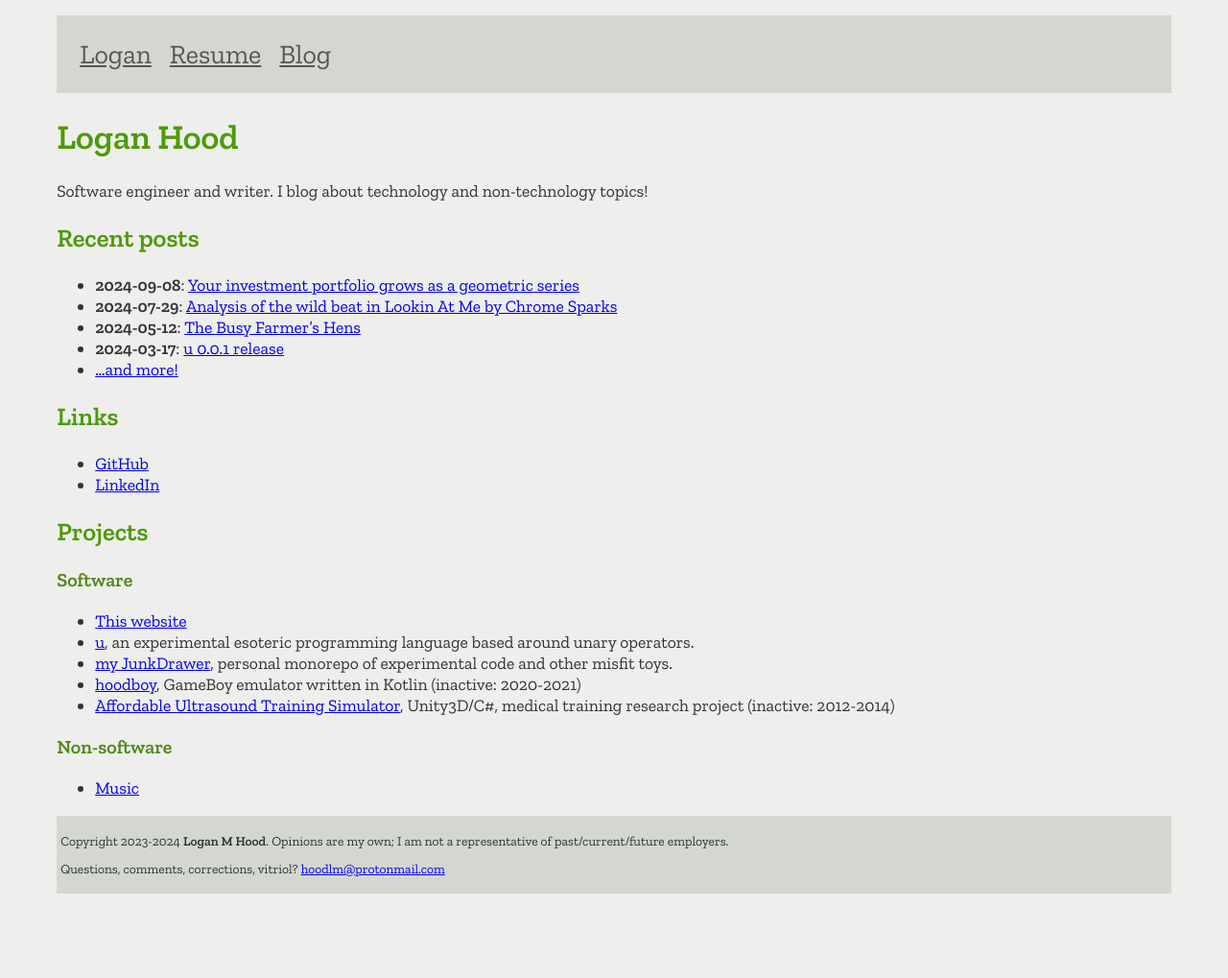
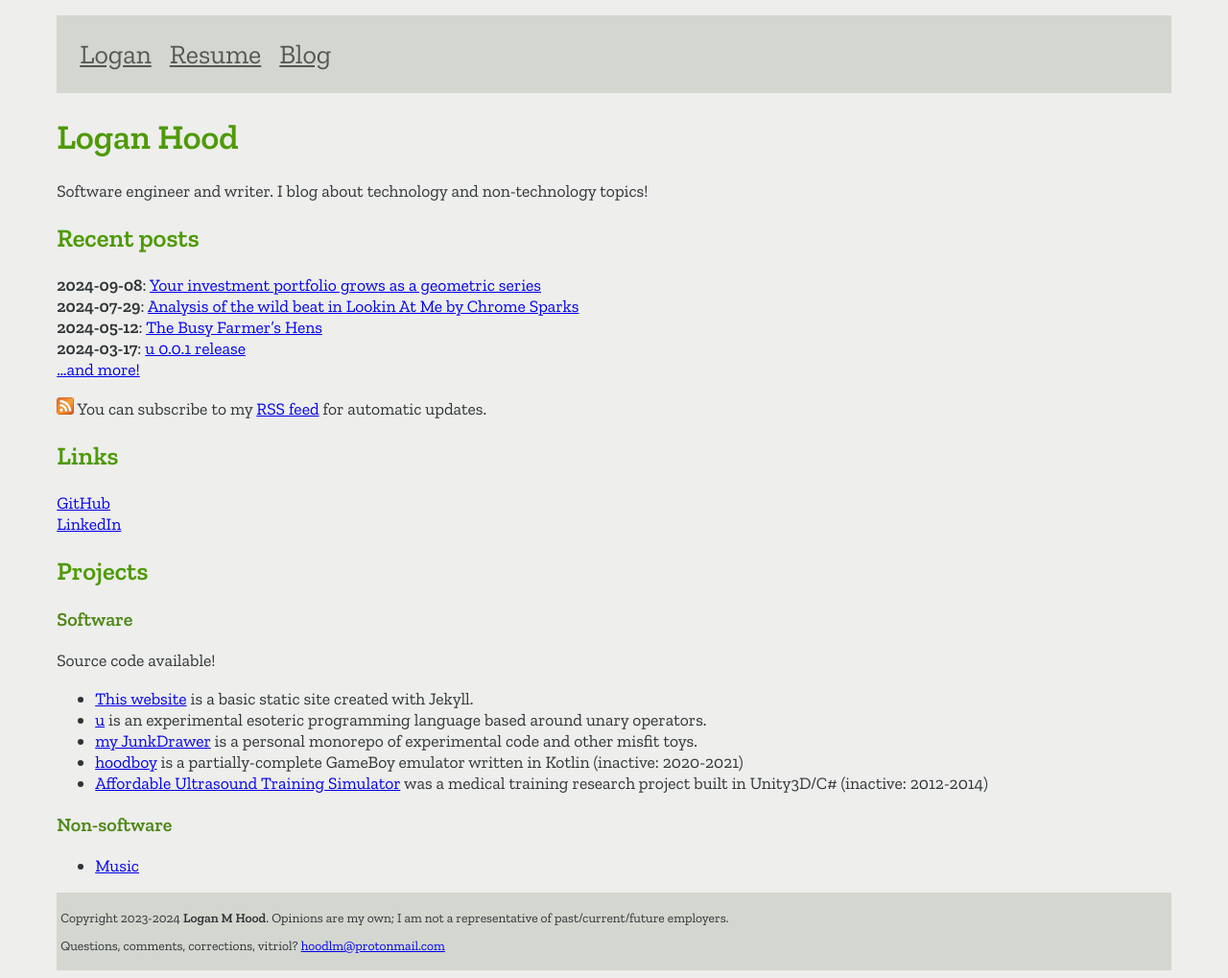
Before and after one commit to hoodlm/loganhooddotcom, a Jekyll site: the page built from index.md, in a window 1280 px wide. Shown: the whole page at 96% size. Built offline with Jekyll 4.4.1, drawn with Linux system fonts in a browser that asks for light colours; before the commit the page ends 939 px from its top, so only the background shows below that.

Commit message:
visual/layout tune-ups
* RSS icons
* Info on main page
* Fewer bullet points on main page
* Use imgbox class instead of wrapping all images in boxes
* Some layout/css tweaks on chrome-sparks-lookin-at-me blogpost

```diff
--- /dev/null
+++ b/_includes/rss.html
@@ -0,0 +1 @@
+<a href="./feed.xml"><img height="18px" src="/assets/img/standard-feed-icon-28x28.png" alt="Feed icon"/></a> You can subscribe to my <a href="./feed.xml">RSS feed</a> for automatic updates.
--- a/_sass/main.scss
+++ b/_sass/main.scss
@@ -35,6 +35,14 @@ html {
 }
 
 img {
+  max-width: 100%;
+}
+
+.music-notation {
+  border: 0.125rem solid black;
+}
+
+.imgbox {
   padding: 0.5rem;
   border: 0.125rem solid $clr_lightborder;
   max-width: 100%;
--- a/blog.html
+++ b/blog.html
@@ -6,7 +6,7 @@ title: Logan Hood - Blog
 <h1>Blog</h1>
 
 <p>
-You can subscribe to my <a href="./feed.xml">RSS feed</a> for automatic updates.
+{% include rss.html %}
 </p>
 
 {% for post in site.posts %}
--- a/index.md
+++ b/index.md
@@ -10,23 +10,27 @@ Software engineer and writer. I blog about technology and non-technology topics!
 ## Recent posts
 
 {% for post in site.posts limit:4 %}
-* **{{ post.date | date: "%Y-%m-%d" }}**: [{{ post.title }}]({{ post.url }}){% endfor %}
-* [...and more!](./blog.html)
+**{{ post.date | date: "%Y-%m-%d" }}**: [{{ post.title }}]({{ post.url }})<br/>{% endfor %}
+[...and more!](./blog.html)
+
+{% include rss.html %}
 
 ## Links
 
-* [GitHub](https://github.com/hoodlm)
-* [LinkedIn](https://www.linkedin.com/in/logan-hood-87491b78/)
+[GitHub](https://github.com/hoodlm)<br/>
+[LinkedIn](https://www.linkedin.com/in/logan-hood-87491b78/)
 
 ## Projects
 
 ### Software
 
-* [This website](./about.html)
-* [u](https://github.com/hoodlm/u/tree/main), an experimental esoteric programming language based around unary operators.
-* [my JunkDrawer](https://github.com/hoodlm/JunkDrawer), personal monorepo of experimental code and other misfit toys.
-* [hoodboy](https://github.com/hoodlm/hoodboy), GameBoy emulator written in Kotlin (inactive: 2020-2021)
-* [Affordable Ultrasound Training Simulator](https://github.com/hoodlm/affordable-medical-ultrasound-training-simulator), Unity3D/C#, medical training research project (inactive: 2012-2014)
+Source code available!
+
+* [This website](./about.html) is a basic static site created with Jekyll.
+* [u](https://github.com/hoodlm/u/tree/main) is an experimental esoteric programming language based around unary operators.
+* [my JunkDrawer](https://github.com/hoodlm/JunkDrawer) is a personal monorepo of experimental code and other misfit toys.
+* [hoodboy](https://github.com/hoodlm/hoodboy) is a partially-complete GameBoy emulator written in Kotlin (inactive: 2020-2021)
+* [Affordable Ultrasound Training Simulator](https://github.com/hoodlm/affordable-medical-ultrasound-training-simulator) was a medical training research project built in Unity3D/C# (inactive: 2012-2014)
 
 ### Non-software
 
```
Also changed, not shown: _posts/2023-12-14-everyday-7zip-bittorrent.md (+5 -0 lines), _posts/2024-05-12-busy-farmer-hens.md (+4 -0 lines), _posts/2024-07-29-chrome-sparks-lookin-at-me.md (+8 -2 lines), assets/img/standard-feed-icon-28x28.png (added).
